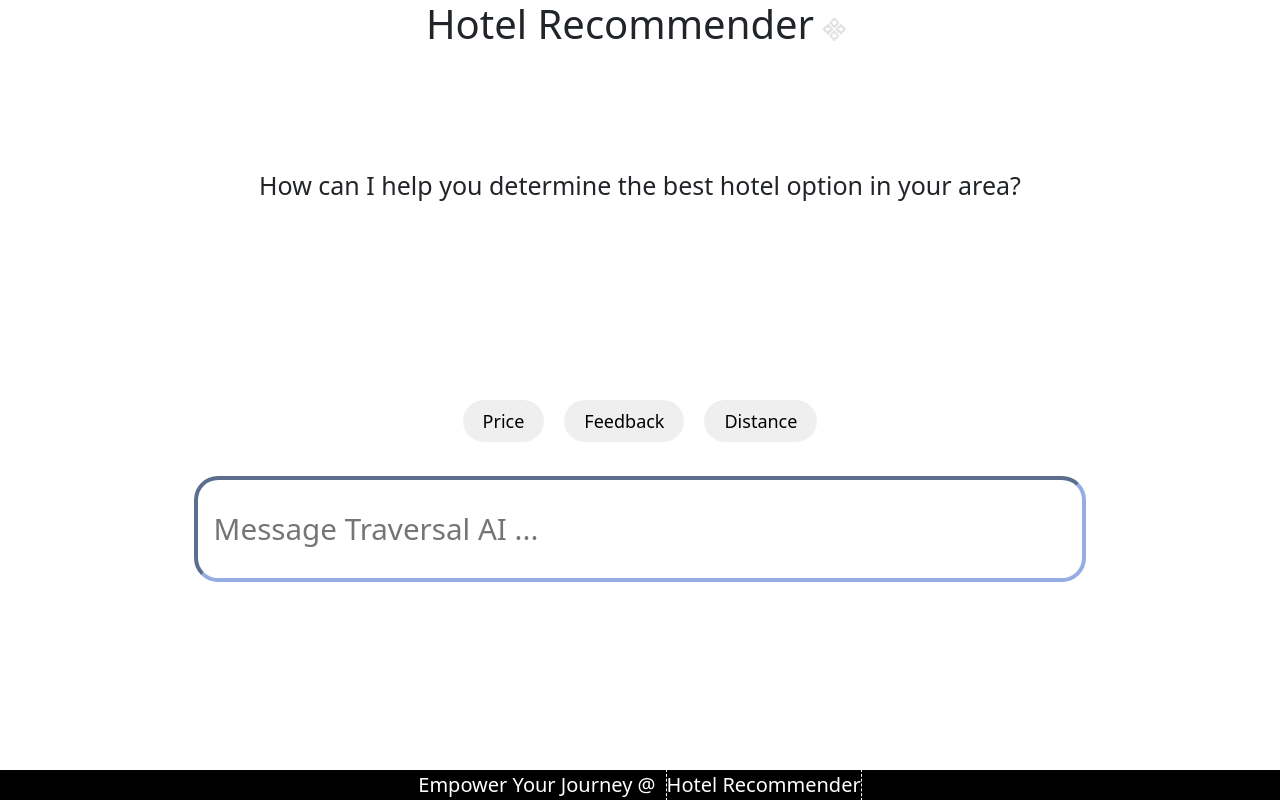
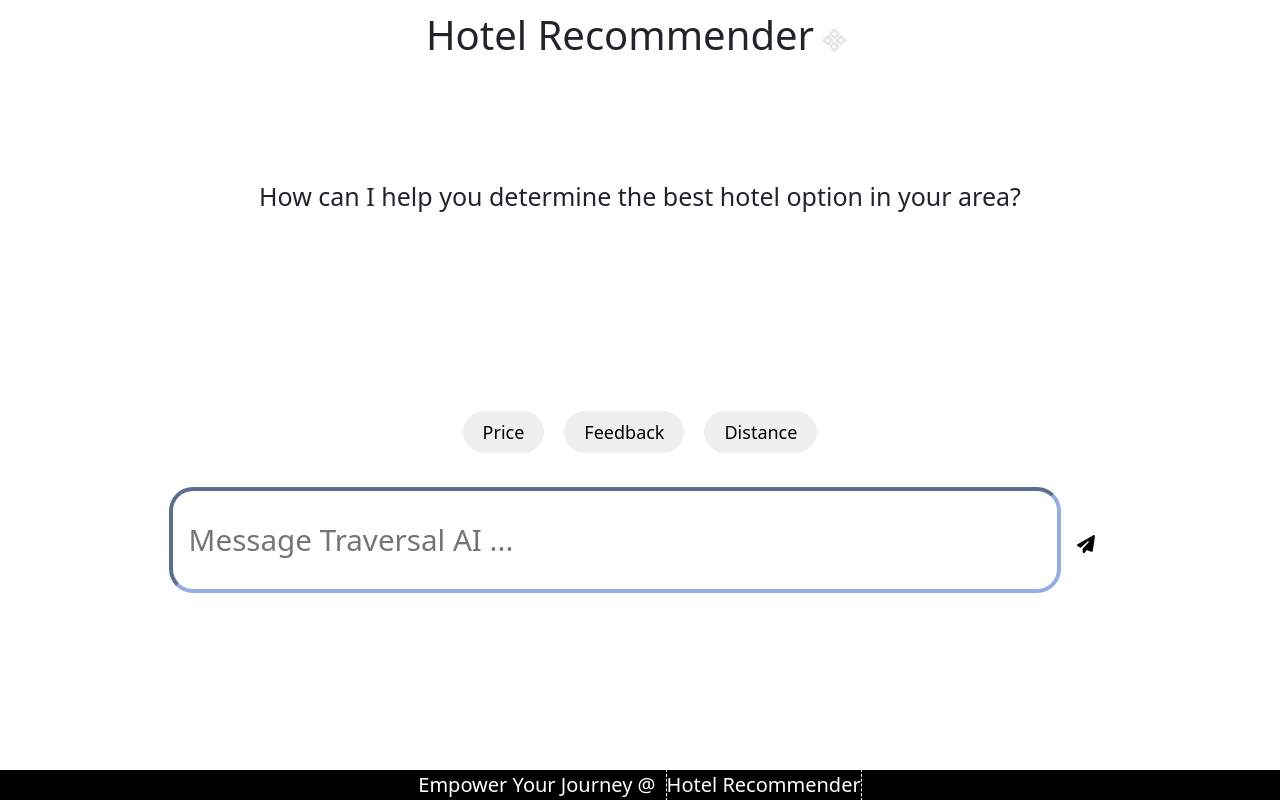
Before and after one commit to mengzhuou/TraversaalAI, a React (Create React App) app in the folder teaversalai/: page /Chatbox in a window 1280 px wide. Built offline with nearby package versions, Linux system fonts and the light colour scheme.

Commit message:
finish chatbox css
1. chacteristics and introduction of the tool
2. team selfie

```diff
--- a/teaversalai/package.json
+++ b/teaversalai/package.json
@@ -3,6 +3,8 @@
   "version": "0.1.0",
   "private": true,
   "dependencies": {
+    "@fortawesome/free-solid-svg-icons": "^6.5.1",
+    "@fortawesome/react-fontawesome": "^0.2.0",
     "@testing-library/jest-dom": "^5.17.0",
     "@testing-library/react": "^13.4.0",
     "@testing-library/user-event": "^13.5.0",
--- a/teaversalai/src/App.css
+++ b/teaversalai/src/App.css
@@ -26,6 +26,7 @@
 
 .title{
   display: inline-block;
+  margin-top: 1%;
 }
 
 .filterLine{
@@ -178,3 +179,20 @@ footer .footer-find-me a:hover {
   border-radius: 1.5rem;
   width: 80%;
 }
+
+.submitBtn{
+  transition-timing-function: cubic-bezier(.4, 0, .2, 1);
+  transition-duration: .3s;
+  font-weight: 500;
+  font-size: 1.125rem;
+  line-height: 1.75rem;
+  padding-top: 0.2rem;
+  padding-bottom: 0.2rem;
+  padding-left: 1rem;
+  padding-right: 1rem;
+  border-color: #0000;
+  border-width: 4px;
+  border-radius: 1.5rem;
+  background: transparent;
+  border: none;
+}
--- a/teaversalai/src/Chatbox.tsx
+++ b/teaversalai/src/Chatbox.tsx
@@ -13,6 +13,11 @@ class Chatbox extends React.Component<any,any> {
 
   localNav = () => {
     this.props.navigate("/")
+  }
+
+  handleSubmit = (event: React.FormEvent) => {
+    event.preventDefault();
+    console.log("Form submitted!");
   }
   render() {
     return (
@@ -36,7 +41,9 @@ class Chatbox extends React.Component<any,any> {
           </div>
           <div className="inputSection">
             <input className="inputBar" type="text" placeholder="Message Traversal AI ... " />
-            <FontAwesomeIcon icon="fas fa-paper-plane" />
+            <button type="submit" className="submitBtn">
+              <FontAwesomeIcon icon={faPaperPlane} />
+            </button>
           </div>
         </div>
 
```
Also changed, not shown: 1 other file (tests, documents, lock files or other folders).
